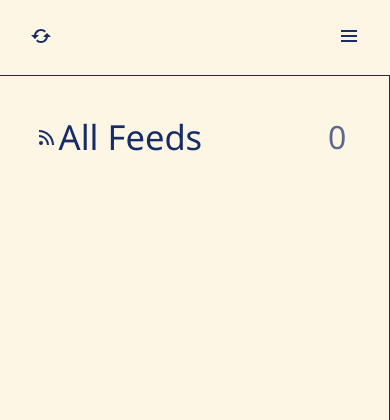
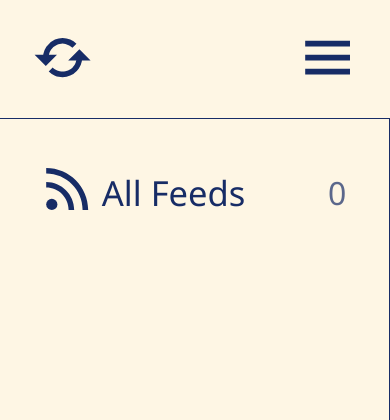
Before and after one commit to Josh-Tucker/dispatch, a Flask app: page / in a window 390 px wide. Shown: the top 420 px of the page. Run offline with Flask 3, Linux system fonts and the light colour scheme; data that the repository does not hold is empty; some web fonts are replaced.

Commit message:
fix mobile button size

```diff
--- a/dispatch/static/css/style.css
+++ b/dispatch/static/css/style.css
@@ -21,6 +21,8 @@
 svg {
     fill: var(--text-colour);
     color: var(--text-colour);
+    min-height: 3.5rem;
+    min-width: 3.5rem;
 }
 
 body {
```
